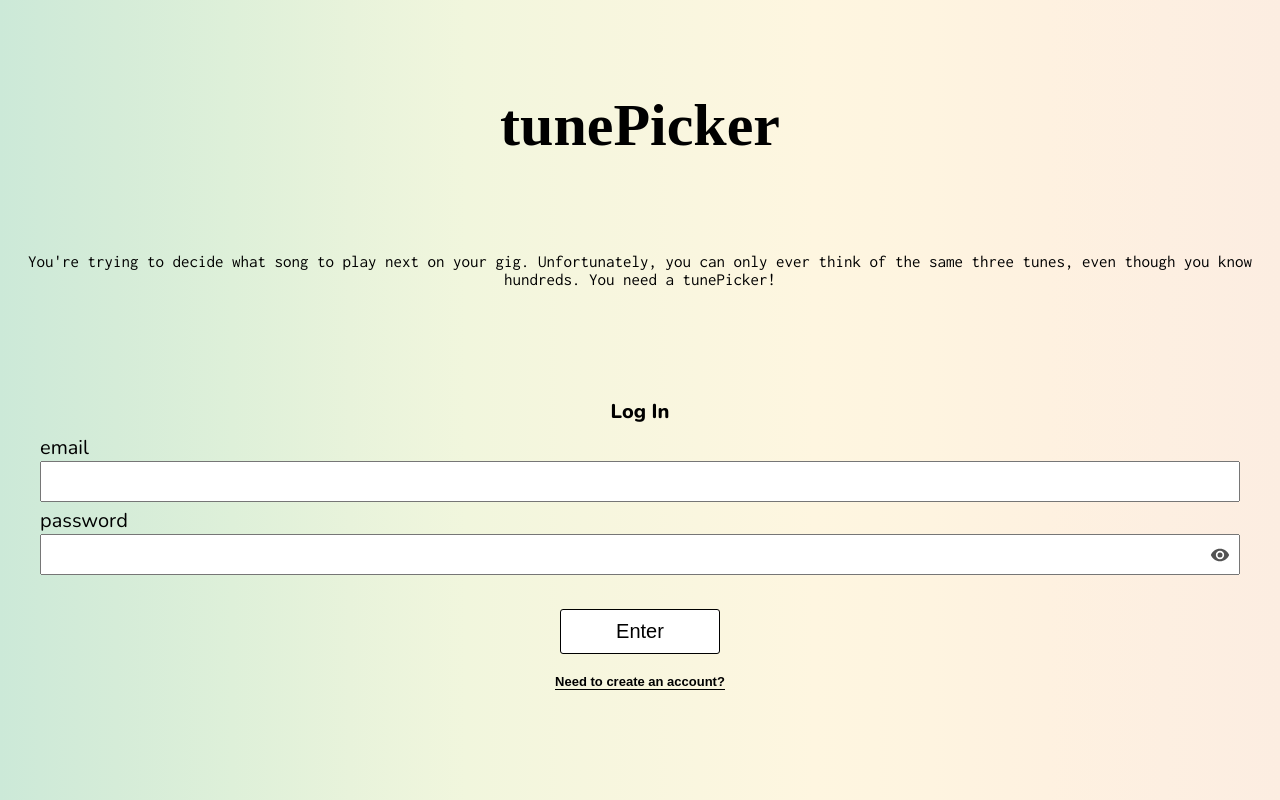
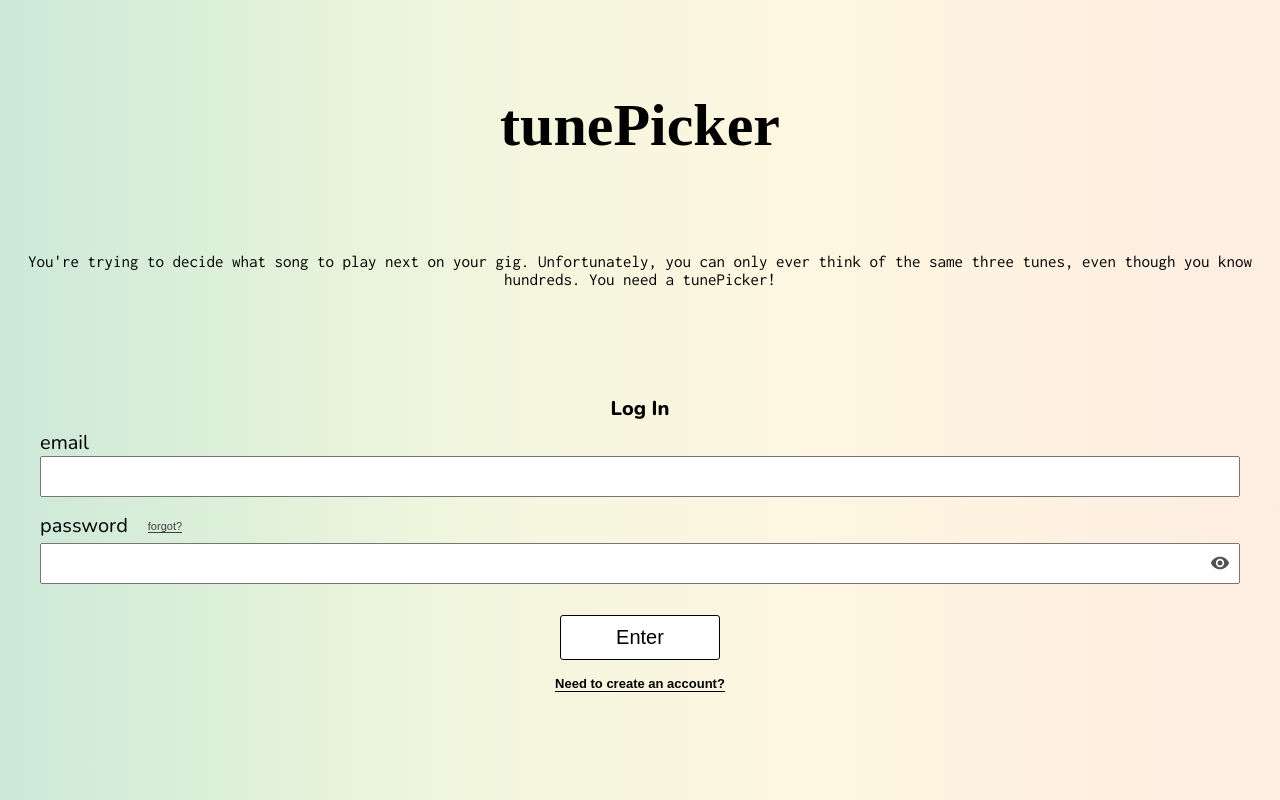
Before and after one commit to dougc85/tunepicker, a React (Create React App) app: page /welcome in a window 1280 px wide. Both pictures are taken after a click on the button "Log In". Built offline with nearby package versions, Linux system fonts and the light colour scheme; no server answers; a web font is replaced by a local one.

Commit message:
added 'forgot password?' to Welcome page and implemented it

```diff
--- /dev/null
+++ b/src/components/LoginSignup/LoginSignupForm/Instructions/Instructions.js
@@ -0,0 +1,35 @@
+import React from 'react';
+import { InstructionsStyled } from './Instructions.styled';
+import Modal from '../../../generics/Modal.styled';
+import AddButton from '../../../generics/AddButton.styled';
+
+function Instructions(props) {
+
+  const { setShowInstructions } = props;
+
+  function handleClose(e) {
+    if (e) {
+      e.preventDefault();
+    }
+    setShowInstructions(false);
+  }
+
+  return (
+    <Modal handleOutsideClick={handleClose} contentHeight={'17rem'}>
+      <InstructionsStyled>
+        <h3>
+          Password Reset
+        </h3>
+        <p>
+          Enter your email address into the login form.  Then, click 'forgot?' again, and an email
+          will be sent to you which will allow you to reset your password.
+        </p>
+        <div>
+          <AddButton onClick={handleClose}>Got it</AddButton>
+        </div>
+      </InstructionsStyled>
+    </Modal >
+  )
+}
+
+export default Instructions;
--- /dev/null
+++ b/src/components/LoginSignup/LoginSignupForm/Instructions/Instructions.styled.js
@@ -0,0 +1,26 @@
+import styled from 'styled-components';
+
+export const InstructionsStyled = styled.div`
+  height: 100%;
+  margin: 0 auto;
+  display: flex;
+  flex-direction: column;
+  justify-content: space-between;
+  font-size: 1.3rem;
+  text-align: start;
+
+  h3 {
+    font-weight: bold;
+    text-align: end;
+    font-size: 1.3rem;
+    transform: translateY(-.5rem);
+  }
+
+  >p {
+    padding: 0 1rem;
+  }
+
+  >div {
+    align-self: center;
+  }
+`
--- a/src/components/LoginSignup/LoginSignupForm/LoginSignupForm.js
+++ b/src/components/LoginSignup/LoginSignupForm/LoginSignupForm.js
@@ -3,7 +3,7 @@ import './LoginSignupForm.scss';
 import Password from '../../Password/Password';
 import { auth, db } from '../../../firebaseConfig';
 import {
-  signInWithEmailAndPassword, createUserWithEmailAndPassword, sendEmailVerification
+  signInWithEmailAndPassword, createUserWithEmailAndPassword, sendEmailVerification, sendPasswordResetEmail
 } from 'firebase/auth';
 import {
   doc,
@@ -13,6 +13,8 @@ import {
   updateDoc,
 } from 'firebase/firestore';
 import Loading from '../../Loading/Loading';
+import Instructions from './Instructions/Instructions';
+import PasswordReset from './PasswordReset/PasswordReset';
 
 const loginSignupReducer = (state, action) => {
   if (action.type === 'HANDLE_INPUT') {
@@ -43,13 +45,14 @@ function LoginSignupForm(props) {
 
   const [state, dispatch] = useReducer(loginSignupReducer, loginSignupInitialValues);
 
-
-  /////   !!! Add Loading component when waiting for network responses   !!!!!!   /////
-
   const { email, password, loginError, signupError } = state;
 
   const [showPassword, setShowPassword] = useState(false);
   const [loading, setLoading] = useState(false);
+  const [showInstructions, setShowInstructions] = useState(false);
+  const [showPasswordReset, setShowPasswordReset] = useState(false);
+  const [emailError, setEmailError] = useState('');
+  const [passwordResetLoading, setPasswordResetLoading] = useState(false);
 
   const errorMessage =
     (formType === 'login') ?
@@ -152,6 +155,8 @@ function LoginSignupForm(props) {
       submitSignup;
 
   const handleChange = (event) => {
+    setEmailError('');
+
     dispatch({
       type: 'HANDLE_INPUT',
       field: event.target.dataset.field,
@@ -160,13 +165,52 @@ function LoginSignupForm(props) {
     })
   }
 
+  async function handleForgot(e) {
+    e.preventDefault();
+
+    if (!email) {
+      setShowInstructions(true);
+    } else {
+      try {
+        if (email.includes('@')) {
+          setPasswordResetLoading(true);
+          await sendPasswordResetEmail(auth, email);
+          setShowPasswordReset(true);
+        } else {
+          throw new Error('Invalid Email');
+        }
+      }
+      catch (error) {
+        if (error.message === "Firebase: Error (auth/invalid-email)." || error.message === "Invalid Email") {
+          setEmailError('Invalid Email');
+        } else if (error.message === "Firebase: Error (auth/user-not-found).") {
+          setEmailError('Email Not Found')
+        }
+      }
+      setPasswordResetLoading(false);
+    }
+  }
+
   return (
     <form className={`LoginSignupForm LoginSignupForm-${formType}`} style={formStyle}>
       <legend className="LoginSignupForm-legend">{legend}</legend>
       <div className="LoginSignupForm-inputs">
         <label htmlFor={`email-${formType}`}>email</label>
         <input className="LoginSignupForm-email" autoComplete={formType === 'login' ? 'username' : null} onChange={handleChange} value={email} type="text" name={`${formType}-email`} data-field="email" id={`email-${formType}`} />
-        <label htmlFor={`password-${formType}`}>password</label>
+        {emailError && <p>{emailError}</p>}
+        <div>
+          <label htmlFor={`password-${formType}`}>password</label>
+          {
+            (formType === 'login') ?
+              <div className={"LoginSignupForm-forgot-container"}>
+                <button className="LoginSignupForm-forgot" onClick={handleForgot}>forgot?</button>
+                <div>
+                  {passwordResetLoading && <Loading embedded spinnerOnly size={1} />}
+                </div>
+              </div>
+              : null
+          }
+        </div>
         <Password id={`password-${formType}`} formType={formType} handleChange={handleChange} password={password} showPassword={showPassword} toggleShowPassword={toggleShowPassword} />
         {errorMessage && <p className="LoginSignupForm-error" >{`*${errorMessage}`}</p>}
       </div>
@@ -177,6 +221,8 @@ function LoginSignupForm(props) {
         </div>
       </div>
       <button className="LoginSignupForm-switch" id={`switch-from-${formType}`} onClick={switchAuth}>{switchMessage}</button>
+      {showInstructions && <Instructions setShowInstructions={setShowInstructions} />}
+      {showPasswordReset && <PasswordReset setShowPasswordReset={setShowPasswordReset} email={email} />}
     </form>
   )
 }
--- a/src/components/LoginSignup/LoginSignupForm/LoginSignupForm.scss
+++ b/src/components/LoginSignup/LoginSignupForm/LoginSignupForm.scss
@@ -29,6 +29,14 @@
     justify-content: space-between;
     margin-bottom: 1.5rem;
     position: relative;
+
+    p {
+      position: absolute;
+      font-size: 1.3rem;
+      color: red;
+      padding-left: 5px;
+      top: 6.9rem;
+    }
   }
 
   &-email {
@@ -61,6 +69,7 @@
     display: block;
     width: 16rem;
     border-radius: 3px;
+    font-family: Arial;
 
     &-container {
       align-self: center;
@@ -95,4 +104,29 @@
       border-bottom: 1px solid black;
     }
   }
+
+  &-forgot-container {
+    display: inline-block;
+    position: relative;
+
+    >div {
+      position: absolute;
+      top: 2px;
+      right: -2.4rem;
+    }
+  }
+
+  &-forgot {
+
+    color: rgb(64, 64, 64);
+    text-decoration: none;
+    font-size: 1.1rem;
+    align-self: center;
+    background-color: transparent;
+    border: none;
+    border-bottom: 1px solid rgb(64, 64, 64);
+    font-family: Arial;
+    margin-left: 2rem;
+    transform: translateY(-2px);
+  }
 }
--- /dev/null
+++ b/src/components/LoginSignup/LoginSignupForm/PasswordReset/PasswordReset.js
@@ -0,0 +1,35 @@
+import React from 'react';
+import { PasswordResetStyled } from './PasswordReset.styled';
+import Modal from '../../../generics/Modal.styled';
+import AddButton from '../../../generics/AddButton.styled';
+
+function PasswordReset(props) {
+
+  const { setShowPasswordReset, email } = props;
+
+  function handleClose(e) {
+    if (e) {
+      e.preventDefault();
+    }
+
+    setShowPasswordReset(false);
+  }
+
+  return (
+    <Modal handleOutsideClick={handleClose} contentHeight={'18rem'}>
+      <PasswordResetStyled>
+        <h3>Password Reset Sent</h3>
+        <p>An email has been sent to '{`${email}`}' which will provide a link for you to reset
+          your password.
+          <span>If you're still having trouble, <a href="mailto:tunepicker.app@gmail.com">contact us</a>.</span>
+        </p>
+        <div>
+          <AddButton onClick={handleClose}>Got it</AddButton>
+        </div>
+      </PasswordResetStyled>
+    </Modal>
+
+  )
+}
+
+export default PasswordReset;
--- /dev/null
+++ b/src/components/LoginSignup/LoginSignupForm/PasswordReset/PasswordReset.styled.js
@@ -0,0 +1,35 @@
+import styled from 'styled-components';
+
+export const PasswordResetStyled = styled.div`
+  height: 100%;
+  margin: 0 auto;
+  display: flex;
+  flex-direction: column;
+  justify-content: space-between;
+  font-size: 1.3rem;
+  text-align: start;
+
+  h3 {
+    font-weight: bold;
+    text-align: end;
+    font-size: 1.3rem;
+    transform: translateY(-.5rem);
+  }
+
+  >p {
+    padding: 0 1rem;
+
+    span {
+      margin-top: 1rem;
+      display: block;
+
+      a {
+
+      }
+    }
+  }
+
+  >div {
+    align-self: center;
+  }
+`
```
